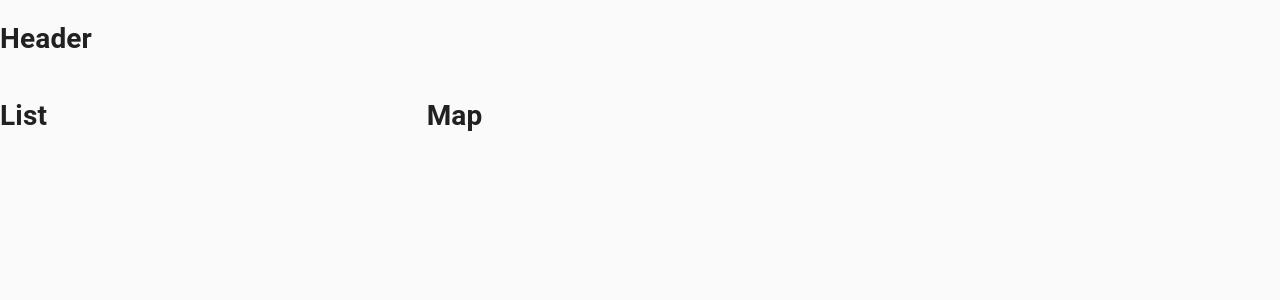
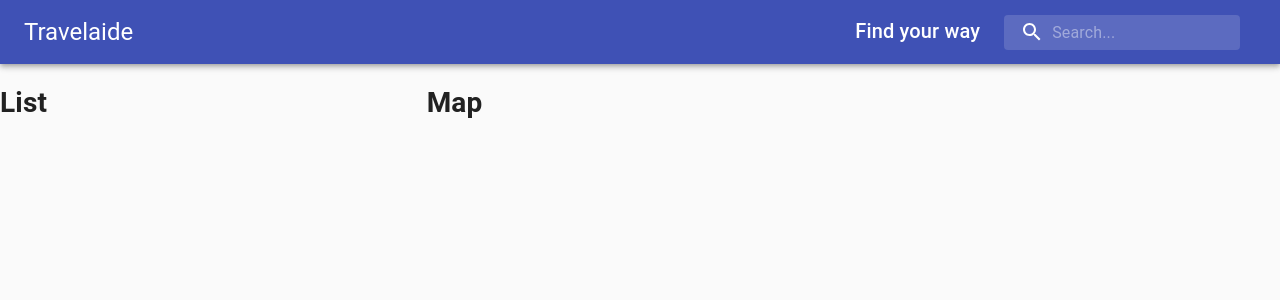
Before and after one commit to Ranthonym/travelaide, a React (Create React App) app: page / in a window 1280 px wide. Shown: the top 300 px of the page. Built offline with nearby package versions, Linux system fonts and the light colour scheme.

Commit message:
create header component + styles

```diff
--- a/src/components/Header/Header.jsx
+++ b/src/components/Header/Header.jsx
@@ -1,7 +1,37 @@
 import React from "react";
+import { Autocomplete } from "@react-google-maps/api";
+import { AppBar, Toolbar, Typography, InputBase, Box } from "@material-ui/core";
+import SearchIcon from "@material-ui/icons/Search";
+
+import useStyles from "./styles";
 
 const Header = () => {
-  return <h1> Header</h1>;
+  const classes = useStyles();
+  return (
+    <AppBar position="static">
+      <Toolbar className={classes.toolbar}>
+        <Typography variant="h5" className={classes.title}>
+          Travelaide
+        </Typography>
+        <Box display="flex">
+          <Typography variant="h6" className={classes.title}>
+            Find your way
+          </Typography>
+          {/* <Autocomplete> */}
+          <div className={classes.search}>
+            <div className={classes.searchIcon}>
+              <SearchIcon />
+            </div>
+            <InputBase
+              placeholder="Search..."
+              classes={{ root: classes.inputRoot, input: classes.inputInput }}
+            />
+          </div>
+          {/* </Autocomplete> */}
+        </Box>
+      </Toolbar>
+    </AppBar>
+  );
 };
 
 export default Header;
--- a/src/components/Header/styles.js
+++ b/src/components/Header/styles.js
@@ -0,0 +1,46 @@
+import { alpha, makeStyles } from "@material-ui/core/styles";
+
+export default makeStyles((theme) => ({
+  title: {
+    display: "none",
+    [theme.breakpoints.up("sm")]: {
+      display: "block",
+    },
+  },
+  search: {
+    position: "relative",
+    borderRadius: theme.shape.borderRadius,
+    backgroundColor: alpha(theme.palette.common.white, 0.15),
+    "&:hover": { backgroundColor: alpha(theme.palette.common.white, 0.25) },
+    marginRight: theme.spacing(2),
+    marginLeft: 0,
+    width: "100%",
+    [theme.breakpoints.up("sm")]: {
+      marginLeft: theme.spacing(3),
+      width: "auto",
+    },
+  },
+  searchIcon: {
+    padding: theme.spacing(0, 2),
+    height: "100%",
+    position: "absolute",
+    pointerEvents: "none",
+    display: "flex",
+    alignItems: "center",
+    justifyContent: "center",
+  },
+  inputRoot: {
+    color: "inherit",
+  },
+  inputInput: {
+    padding: theme.spacing(1, 1, 1, 0),
+    paddingLeft: `calc(1em + ${theme.spacing(4)}px)`,
+    transition: theme.transitions.create("width"),
+    width: "100%",
+    [theme.breakpoints.up("md")]: { width: "20ch" },
+  },
+  toolbar: {
+    display: "flex",
+    justifyContent: "space-between",
+  },
+}));
```
